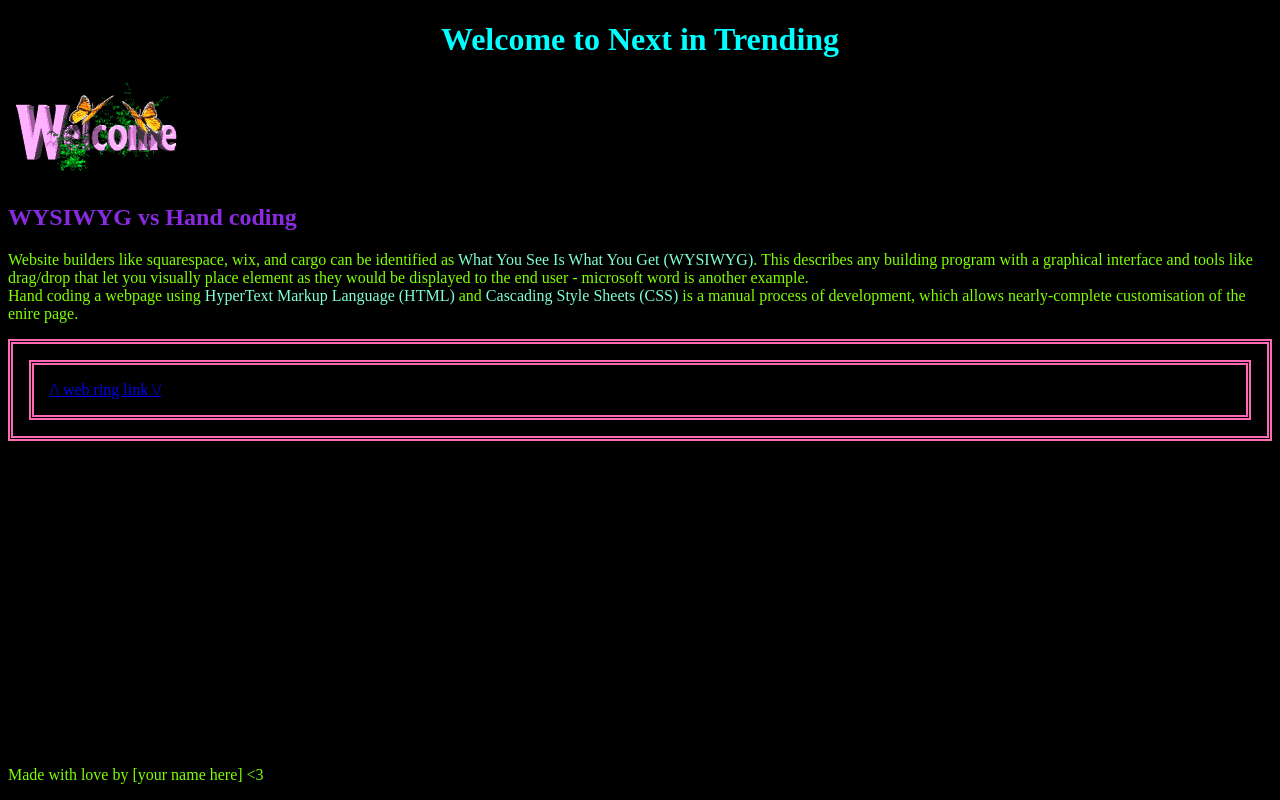
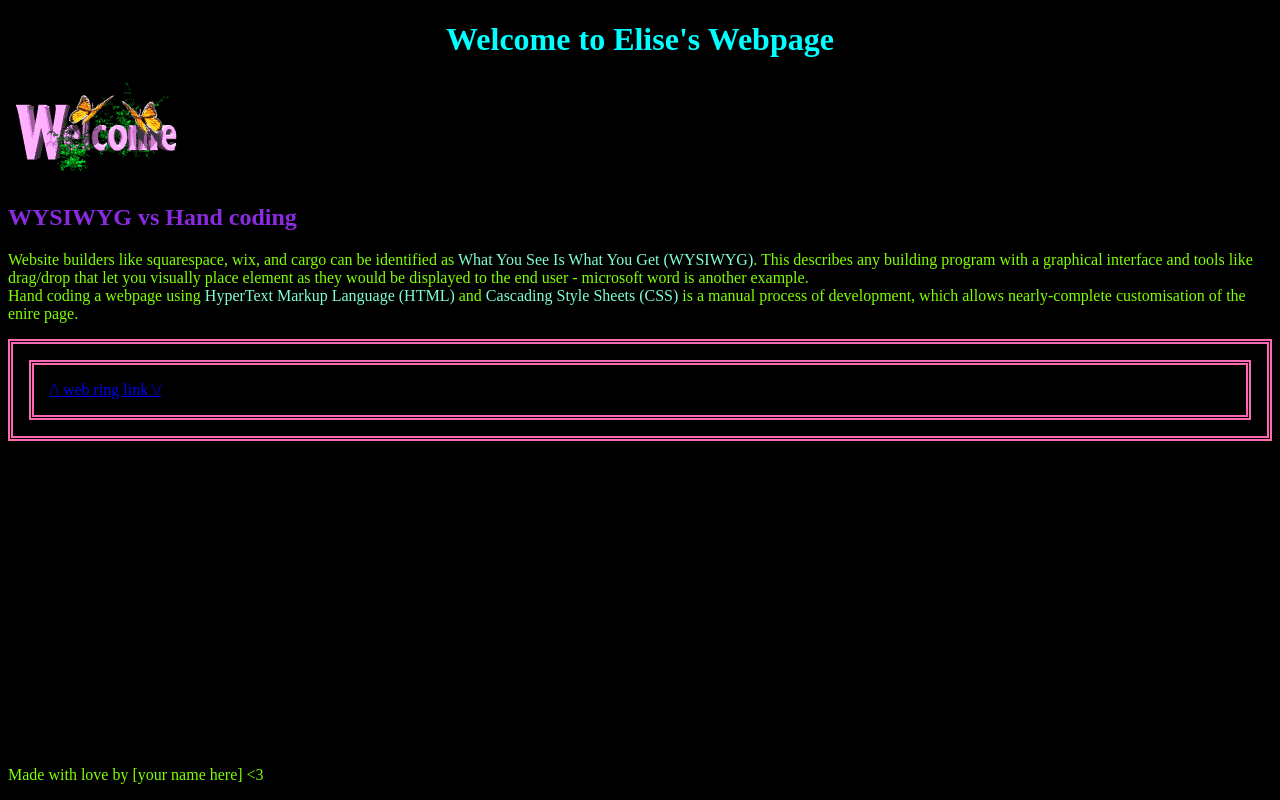
Before and after one commit to itzelise/next-in-trending, a plain HTML site: page index.html in a window 1280 px wide. Drawn offline with Linux system fonts and the light colour scheme.

Commit message:
Update index.html

```diff
--- a/index.html
+++ b/index.html
@@ -8,7 +8,7 @@ The index.html file is typically the landing page for a website on github pages
     <title> Welcome to my webpage </title> <!-- The title of your page will display in the tab. Fun fact the icon displayed in the tab is called a favicon. -->
 </head>
 <body> <!-- The body contains the majority of the content on the page, the bulk of your text, images, links, elements will all be located in here.-->
-    <h1>Welcome to Next in Trending</h1>
+    <h1>Welcome to Elise's Webpage</h1>
 
     <img src="assets/welcomebutterf.gif" width="180" height="100">
 
```
